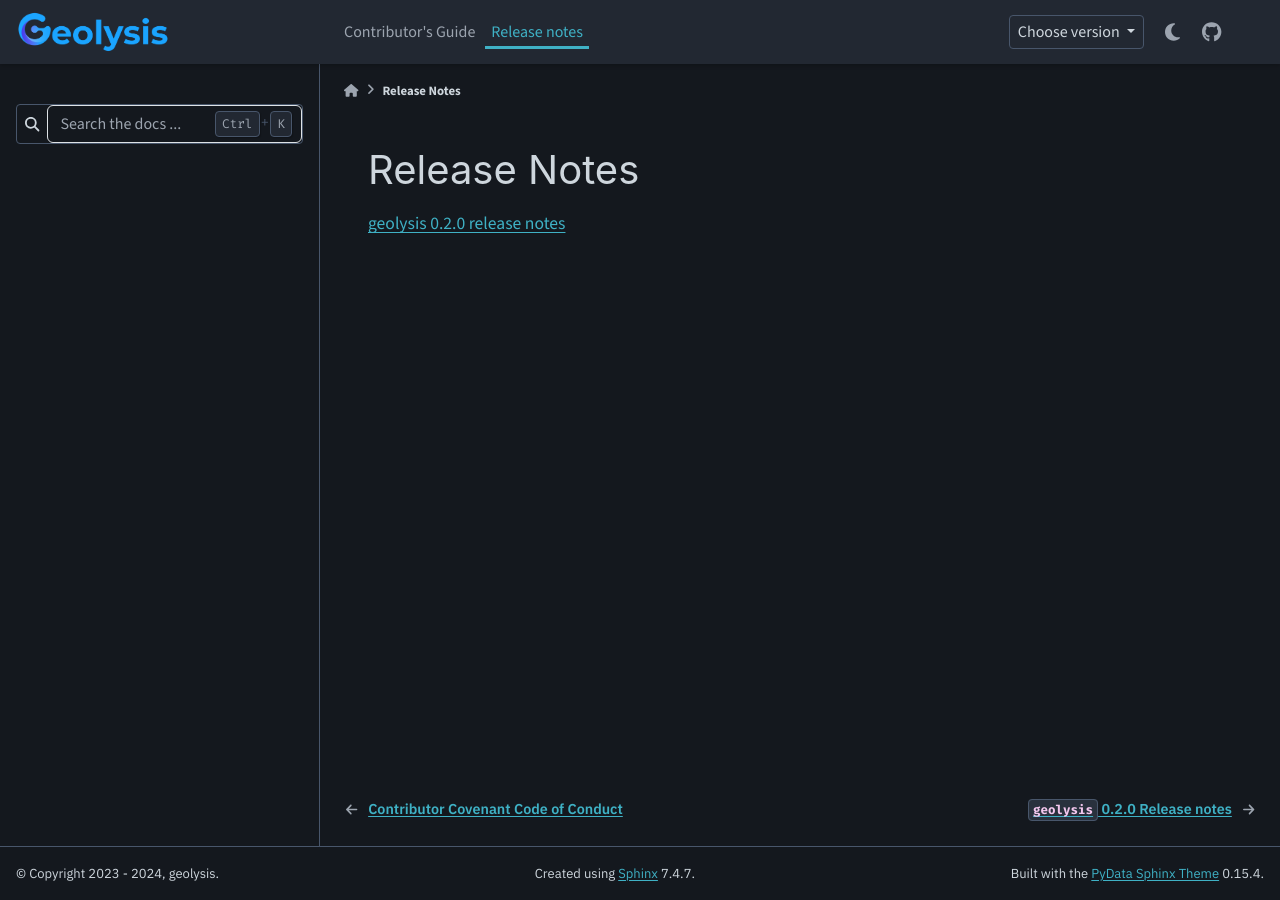
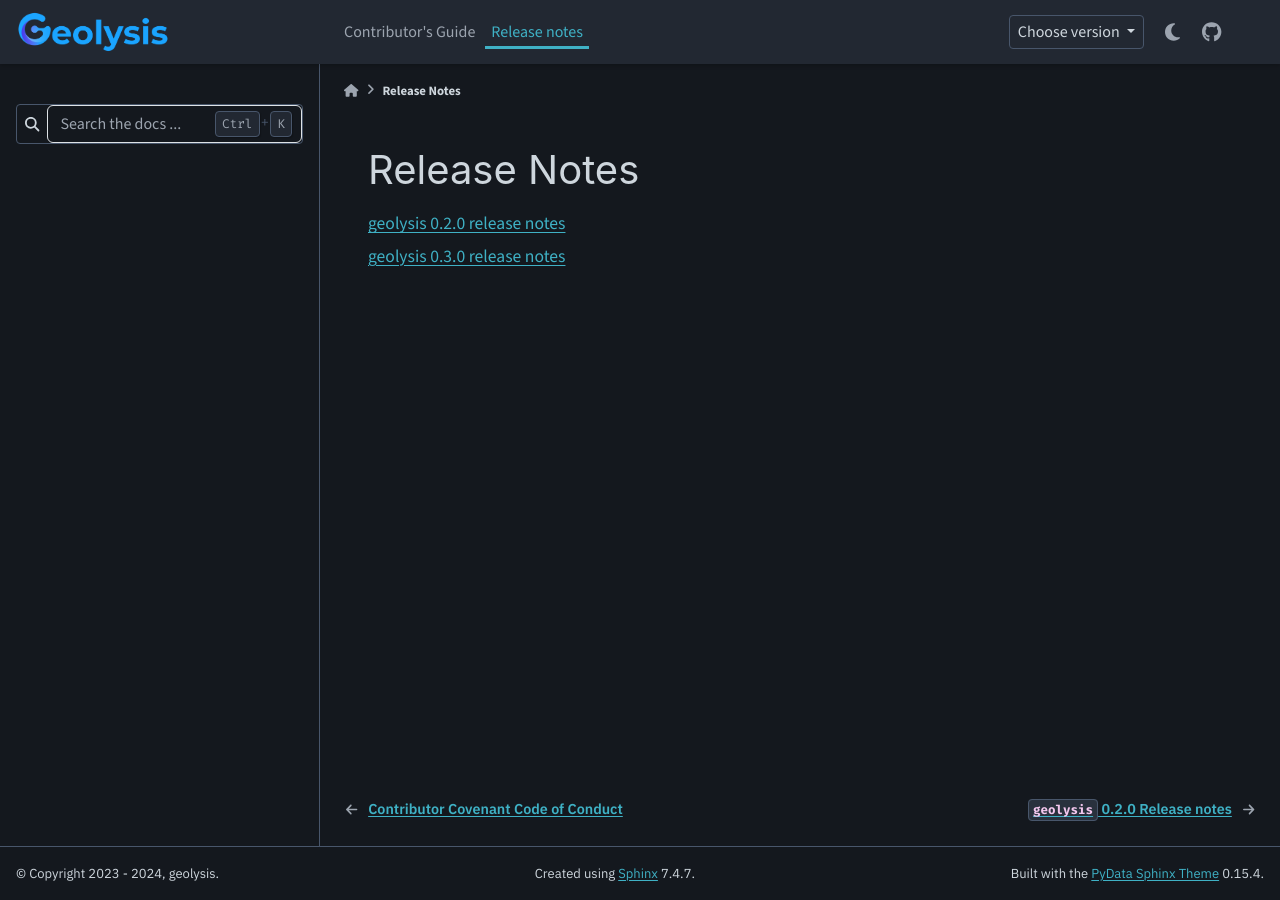
Before and after one commit to patrickboateng/geolysis, a Sphinx documentation site: the page built from docs/source/release_notes/index.rst, in a window 1280 px wide. Built offline with Sphinx 7.4.7 and the PyData theme 0.15.4, drawn with Linux system fonts in a browser that asks for light colours; nearby versions of some CDN libraries; pages that are not in the unit, such as notebooks, are missing from menus; comment, search, counter and statistics services are not loaded.

Commit message:
added release notes 0.3.0 to the toctree

```diff
--- a/docs/source/release_notes/index.rst
+++ b/docs/source/release_notes/index.rst
@@ -6,3 +6,4 @@ Release Notes
     :maxdepth: 1
 
     geolysis 0.2.0 release notes <0.2.0-notes>
+    geolysis 0.3.0 release notes <0.3.0-notes>
```
